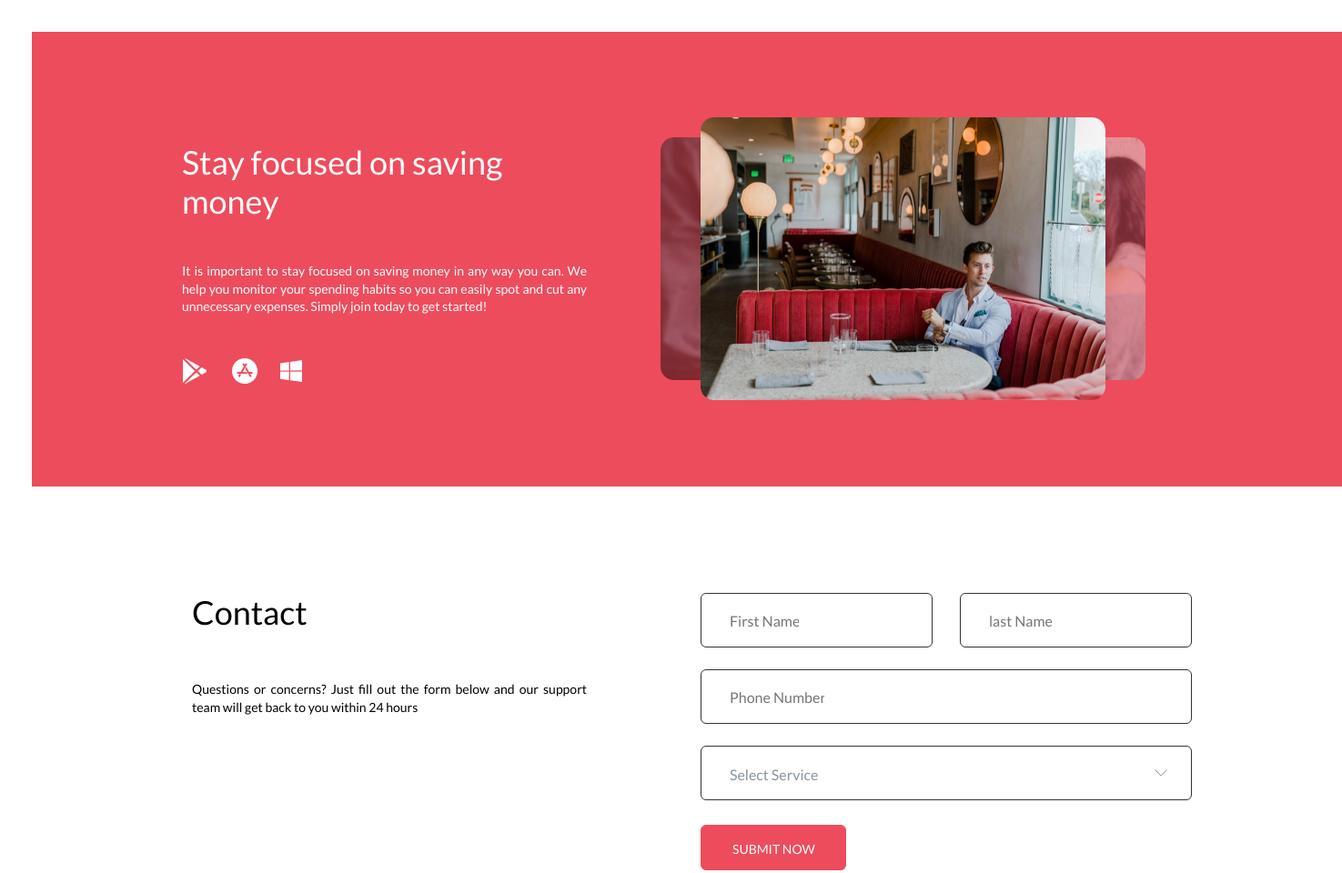
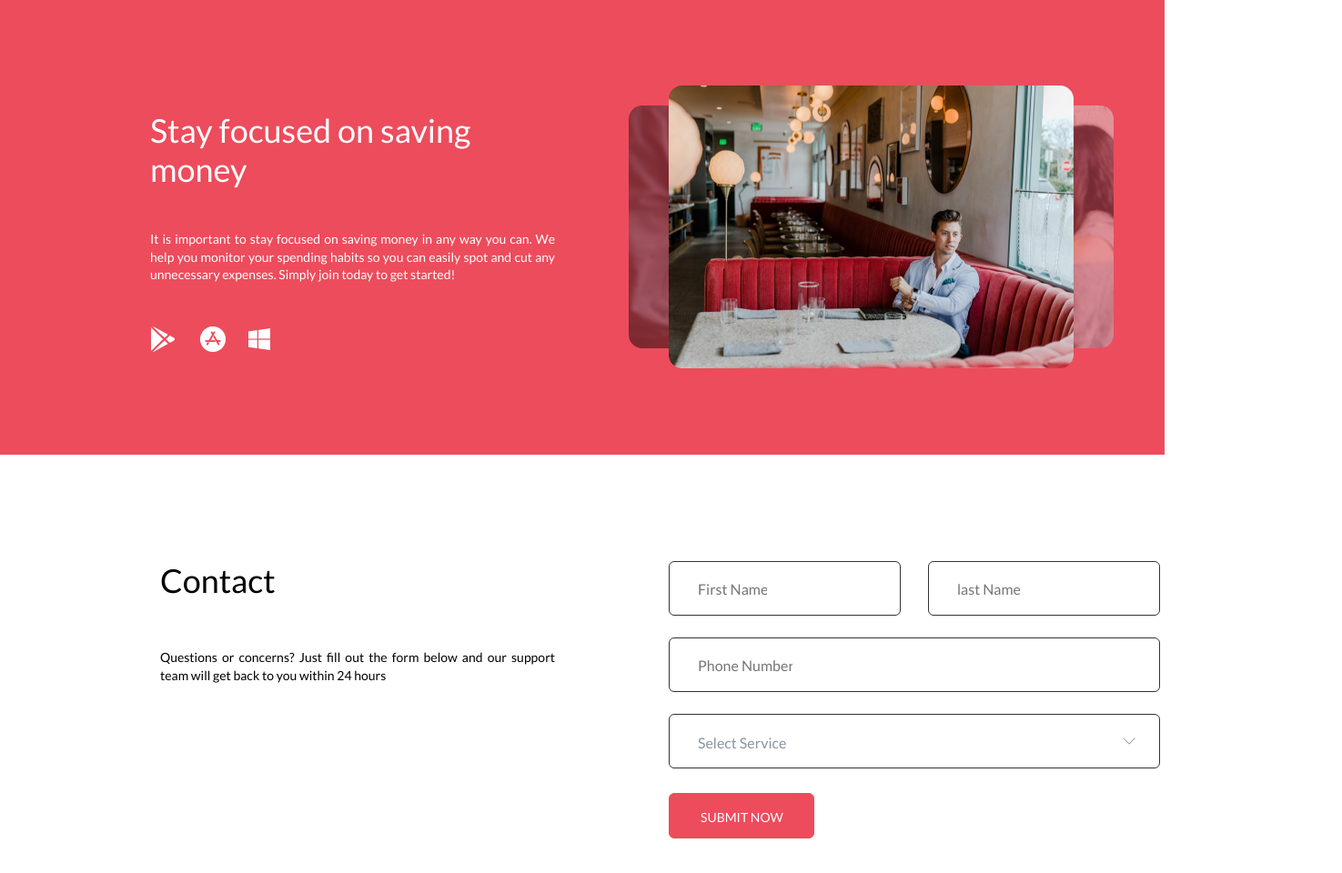
Before and after one commit to Marta405/cursor, a plain HTML site: page hw_4/index.html in a window 1280 px wide. Shown: the top 960 px of the page at 91% size, 1475 px wide, since content can reach past the window. Drawn offline with Linux system fonts and the light colour scheme.

Commit message:
corected element width and margin

```diff
--- a/hw_4/style.css
+++ b/hw_4/style.css
@@ -1,10 +1,11 @@
-        body {
-            margin: 35px;
-        }
-
     html {
         margin: 0px;
         padding: 0px;
+        width: 100%;
+    }
+
+    body {
+        margin: 0px;
     }
 
     .conteiner {
@@ -12,7 +13,7 @@
     }
 
     .content {
-            width: 1440px;
+        width: 100%;
         height: 500px;
         background-color: #ED4C5C;
     }
@@ -201,7 +202,7 @@
 
     .content_element {
         position: absolute;
-            width: 1440px;
+        width: 100%;
         height: 435px;
         margin-top: 45px;
         background-color: #FAFAFA;
```
Lines whose indentation alone changed are shown as unchanged.
